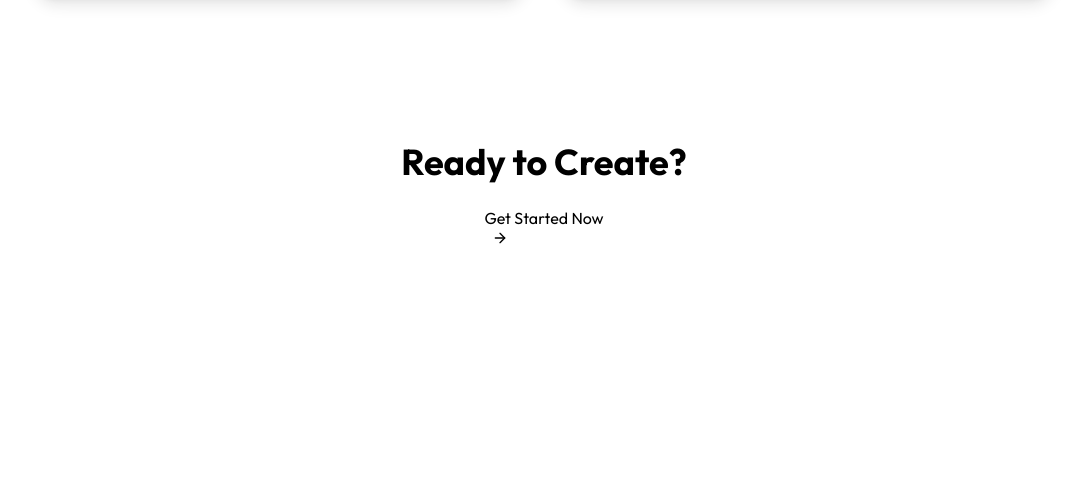
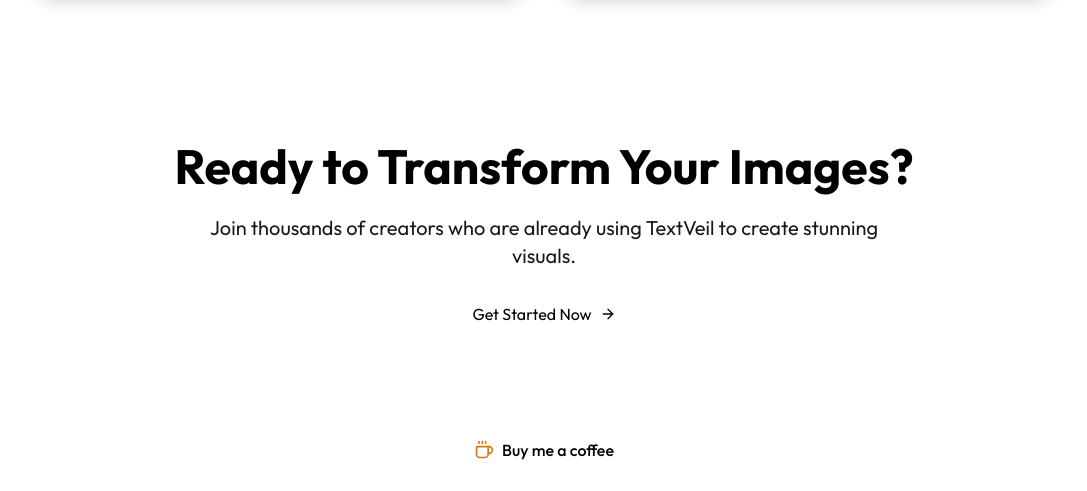
Before and after one commit to harryyking/AfriPayments, a Next.js app: page / in a window 1280 px wide. Shown: the part 1266-1757 px from the top of the page, without its empty margins (96-1183 px from the left). Before the commit the page ends 1592 px from the top, so only its background shows below. Built offline with nearby package versions, Linux system fonts and the light colour scheme.

Commit message:
add change

```diff
--- a/app/page.tsx
+++ b/app/page.tsx
@@ -1,5 +1,5 @@
 import Link from "next/link"
-import { ArrowRight, Sparkles } from "lucide-react"
+import { ArrowRight, Sparkles, Coffee } from "lucide-react"
 
 // Image data array - easy to add more images
 const exampleImages = [
@@ -83,17 +83,49 @@
         </div>
       </section>
 
-      {/* CTA Section */}
-      <section className="bg-gradient-to-r from-primary to-secondary py-16 md:py-20 text-primary-content mt-auto">
-        <div className="container mx-auto px-4 text-center">
-          <h2 className="text-3xl md:text-4xl font-bold mb-6">Ready to Create?</h2>
+         {/* Enhanced CTA Section with animations */}
+         <section className="bg-gradient-to-r from-primary to-secondary py-16 md:py-20 text-primary-content mt-auto relative overflow-hidden group">
+        {/* Animated background elements */}
+        <div className="absolute inset-0 opacity-10">
+          <div className="absolute top-0 left-1/4 w-64 h-64 bg-white rounded-full mix-blend-overlay blur-3xl animate-pulse"></div>
+          <div
+            className="absolute bottom-0 right-1/4 w-64 h-64 bg-white rounded-full mix-blend-overlay blur-3xl animate-pulse"
+            style={{ animationDelay: "1s" }}
+          ></div>
+        </div>
+
+        <div className="container mx-auto px-4 text-center relative z-10">
+          <h2 className="text-3xl md:text-5xl font-bold mb-6 transition-transform duration-500 ease-out group-hover:scale-105">
+            Ready to Transform Your Images?
+          </h2>
+          <p className="text-xl mb-8 max-w-2xl mx-auto opacity-90 transition-all duration-500 ease-out group-hover:opacity-100">
+            Join thousands of creators who are already using TextVeil to create stunning visuals.
+          </p>
           <Link href="/auth">
-            <button className="btn btn-lg bg-base-100 text-primary hover:bg-base-200">
-              Get Started Now <ArrowRight className="ml-2 h-4 w-4" />
+            <button className="btn btn-lg bg-base-100 text-primary hover:bg-base-200 transition-all duration-300 ease-in-out hover:scale-105 hover:shadow-lg group">
+              <span className="relative z-10 flex items-center">
+                Get Started Now
+                <ArrowRight className="ml-2 h-4 w-4 transition-transform duration-300 group-hover:translate-x-1" />
+              </span>
             </button>
           </Link>
         </div>
       </section>
+
+      {/* Buy Me a Coffee Footer */}
+      <footer className="py-6 bg-base-200">
+        <div className="container mx-auto px-4 flex justify-center">
+          <a
+            href="https://www.buymeacoffee.com/yourusername"
+            target="_blank"
+            rel="noopener noreferrer"
+            className="flex items-center gap-2 px-4 py-2 rounded-full bg-base-100 text-base-content hover:bg-amber-100 hover:text-amber-800 transition-all duration-300 hover:shadow-md group"
+          >
+            <Coffee className="h-5 w-5 text-amber-600 group-hover:animate-wiggle" />
+            <span className="font-medium">Buy me a coffee</span>
+          </a>
+        </div>
+      </footer>
     </div>
   )
 }
--- a/styles/globals.css
+++ b/styles/globals.css
@@ -18,3 +18,27 @@
     @apply bg-background text-foreground;
   }
 }
+
+@layer utilities {
+  .text-balance {
+    text-wrap: balance;
+  }
+}
+
+
+@keyframes wiggle {
+  0%,
+  100% {
+    transform: rotate(0deg);
+  }
+  25% {
+    transform: rotate(-10deg);
+  }
+  75% {
+    transform: rotate(10deg);
+  }
+}
+
+.animate-wiggle {
+  animation: wiggle 1s ease-in-out;
+}
```
